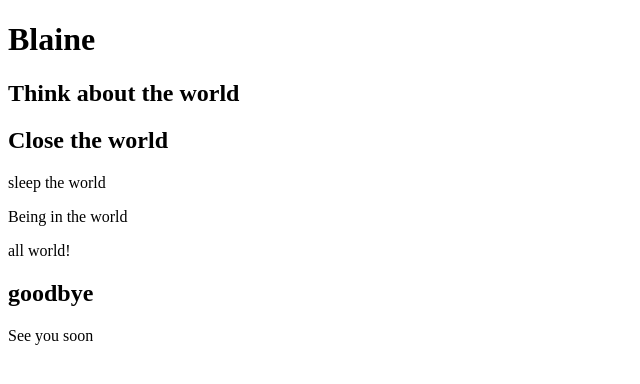
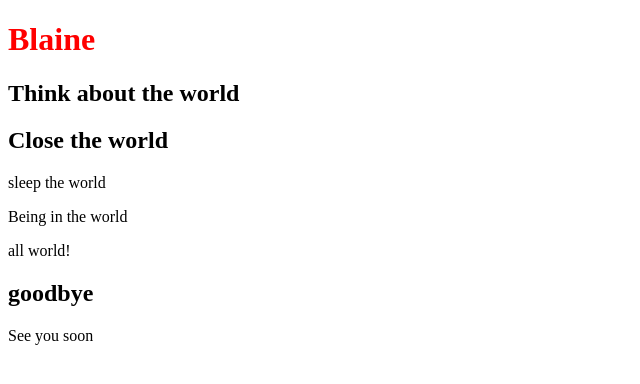
Before and after one commit to Blaine98/joshua, a plain HTML site: page index.html in a window 1280 px wide. Shown: the whole page, without its empty margins (0-640 px from the left). Drawn offline with Linux system fonts and the light colour scheme.

Commit message:
add style

```diff
--- a/index.html
+++ b/index.html
@@ -7,7 +7,7 @@
 </head>
 <body>
     <header>
-        <h1> Blaine</h1>
+        <h1 style="color: red;"> Blaine</h1>
     </header>
     <aside>
          <h1> Think about the world</h1>
```
